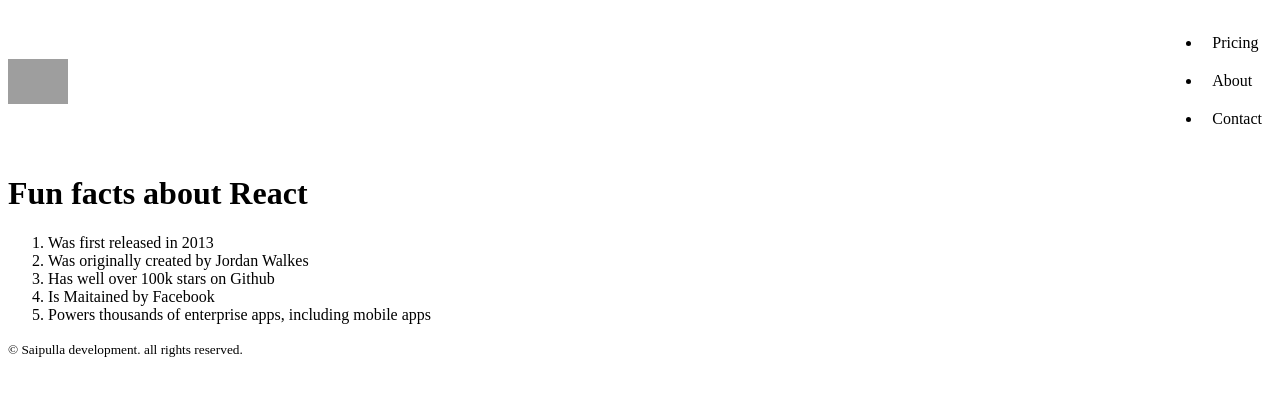
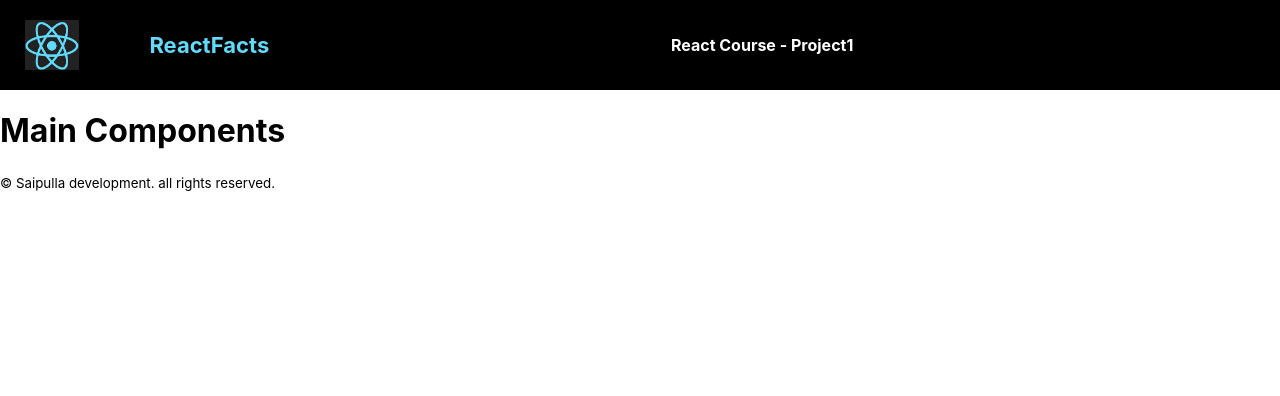
Before and after one commit to lisa1501/react_course, a React (Create React App) app in the folder my-app/: page / in a window 1280 px wide. Shown: the top 396 px of the page. Built offline with nearby package versions, Linux system fonts and the light colour scheme; grey boxes are pictures that could not be loaded.

Commit message:
Build a React info site|Navbar and Styling

```diff
--- a/my-app/src/App.js
+++ b/my-app/src/App.js
@@ -1,25 +1,41 @@
-import logo from './logo.svg';
+// import logo from './logo.svg';
 import './App.css';
+// import Header  from './components/Header';
+import Footer from './Components/Footer';
+// import MainContent from './components/MainContent';
+import Main from './Components/Main';
+import Navbar from './Components/Navbar';
 
-function App() {
-  return (
-    <div className="App">
-      <header className="App-header">
-        <img src={logo} className="App-logo" alt="logo" />
-        <p>
-          Edit <code>src/App.js</code> and save to reload.
-        </p>
-        <a
-          className="App-link"
-          href="https://reactjs.org"
-          target="_blank"
-          rel="noopener noreferrer"
-        >
-          Learn React
-        </a>
-      </header>
-    </div>
-  );
-}
+// import Navbar from 'reactstrap/lib/Navbar';
+// import Nav from 'reactstrap/lib/Nav';
 
-export default App;
+// function App() {
+//   return (
+//     <div className="App">
+//       <header className="App-header">
+//         <img src={logo} className="App-logo" alt="logo" />
+//         <p>
+//           Edit <code>src/App.js</code> and save to reload.
+//         </p>
+//         <a
+//           className="App-link"
+//           href="https://reactjs.org"
+//           target="_blank"
+//           rel="noopener noreferrer"
+//         >
+//           Learn React
+//         </a>
+//       </header>
+//     </div>
+//   );
+// }
+
+export default function App(){
+    return (
+        <div>
+            <Navbar />
+            <Main />
+            <Footer />
+        </div>
+    )
+};
--- /dev/null
+++ b/my-app/src/Components/Header.js
@@ -0,0 +1,16 @@
+// import React from 'react';
+
+// export default function Header(){
+//     return (
+//         <header>
+//         <nav className='nav'>
+//             <img src="./react-logo.png" className='nav-logo' />
+//             <ul className='nav-items'>
+//                 <li>Pricing</li>
+//                 <li>About</li>
+//                 <li>Contact</li>
+//             </ul>
+//         </nav>
+//     </header>
+//     )
+// }
--- /dev/null
+++ b/my-app/src/Components/Main.js
@@ -0,0 +1,5 @@
+import React from "react";
+
+export default function Main() {
+    return <h1>Main Components</h1>
+}
--- /dev/null
+++ b/my-app/src/Components/MainContent.js
@@ -0,0 +1,17 @@
+// import React from 'react';
+// export default function MainContent(){
+//     return (
+//         <div>
+//             <h1>Fun facts about React</h1>
+//             <ol>
+//                 <li>Was first released in 2013</li>
+//                 <li>Was originally created by Jordan Walkes</li>
+//                 <li>Has well over 100k stars on Github</li>
+//                 <li>Is Maitained by Facebook</li>
+//                 <li>Powers thousands of enterprise apps, including mobile apps</li>
+//             </ol>
+
+//         </div>
+
+//     )
+// }
--- /dev/null
+++ b/my-app/src/Components/Navbar.js
@@ -0,0 +1,16 @@
+import React from "react";
+import reactLogo from "../images/React-logo.png"
+
+export default function Navbar() {
+    return (
+        <nav>
+            <img
+            src={reactLogo}
+            alt="React Logo"
+            className="nav--icon"
+            />
+            <h3 className="nav--logo_text">ReactFacts</h3>
+            <h4 className="nav--title"> React Course - Project1</h4>
+        </nav>
+    )
+}
--- a/my-app/src/Header.js
+++ /dev/null
@@ -1,16 +0,0 @@
-import React from 'react';
-
-export default function Header(){
-    return (
-        <header>
-        <nav className='nav'>
-            <img src="./react-logo.png" className='nav-logo' />
-            <ul className='nav-items'>
-                <li>Pricing</li>
-                <li>About</li>
-                <li>Contact</li>
-            </ul>
-        </nav>
-    </header>
-    )
-}
--- a/my-app/src/MainContent.js
+++ /dev/null
@@ -1,17 +0,0 @@
-import React from 'react';
-export default function MainContent(){
-    return (
-        <div>
-            <h1>Fun facts about React</h1>
-            <ol>
-                <li>Was first released in 2013</li>
-                <li>Was originally created by Jordan Walkes</li>
-                <li>Has well over 100k stars on Github</li>
-                <li>Is Maitained by Facebook</li>
-                <li>Powers thousands of enterprise apps, including mobile apps</li>
-            </ol>
-
-        </div>
-
-    )
-}
--- a/my-app/src/index.css
+++ b/my-app/src/index.css
@@ -1,4 +1,4 @@
-.nav {
+/* .nav {
     display: flex;
     justify-content: space-between;
     align-items: center;
@@ -12,4 +12,44 @@
 }
 .nav-items > li {
     padding: 10px;
+} */
+
+
+* {
+    box-sizing: border-box;
 }
+body {
+    margin: 0;
+    font-family: inter, sans-serif;
+}
+nav {
+    display: flex;
+    align-items: center;
+    background-color:black;
+    height: 90px;
+    padding: 30px 25px;
+
+}
+
+.nav--logo_text, .nav--title{
+    margin: 0;
+}
+.nav--logo_text {
+    margin-right: auto;
+    color: #61DAFB;
+    font-weight: 700;
+    font-size: 22px;
+
+
+}
+.nav--title {
+    margin-right: auto;
+    color: white;
+    font-weight: 700;
+
+}
+
+nav > img {
+    height: 50px;
+    margin-right: 70px;
+}
--- a/my-app/src/index.js
+++ b/my-app/src/index.js
@@ -1,25 +1,12 @@
 import React from 'react';
 import ReactDOM from 'react-dom/client';
 import './index.css';
-import Header  from './Header';
-import Footer from './Footer';
-import MainContent from './MainContent';
 import App from './App';
 import reportWebVitals from './reportWebVitals';
 
 
-function Page(){
-    return (
-        <div>
-            <Header />
-            <MainContent />
-            <Footer />
-        </div>
-    )
-}
-
 const root = ReactDOM.createRoot(document.getElementById('root'));
 root.render(
-    <Page />
+    <App />
 );
 reportWebVitals();
```
Also changed, not shown: my-app/src/Components/Footer.js (renamed from my-app/src/Footer.js), my-app/src/images/React-logo.png (added), my-app/src/react_logo.png (deleted).
